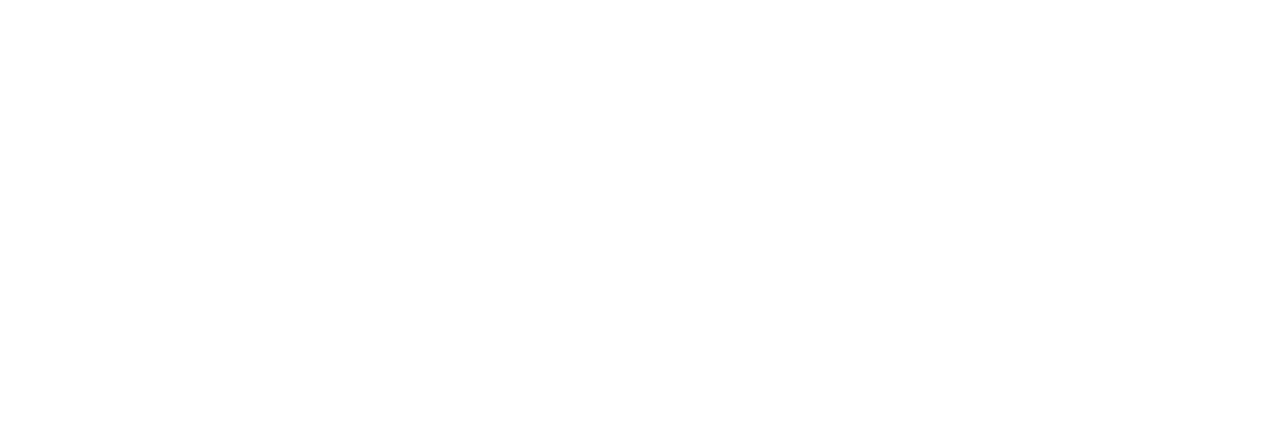
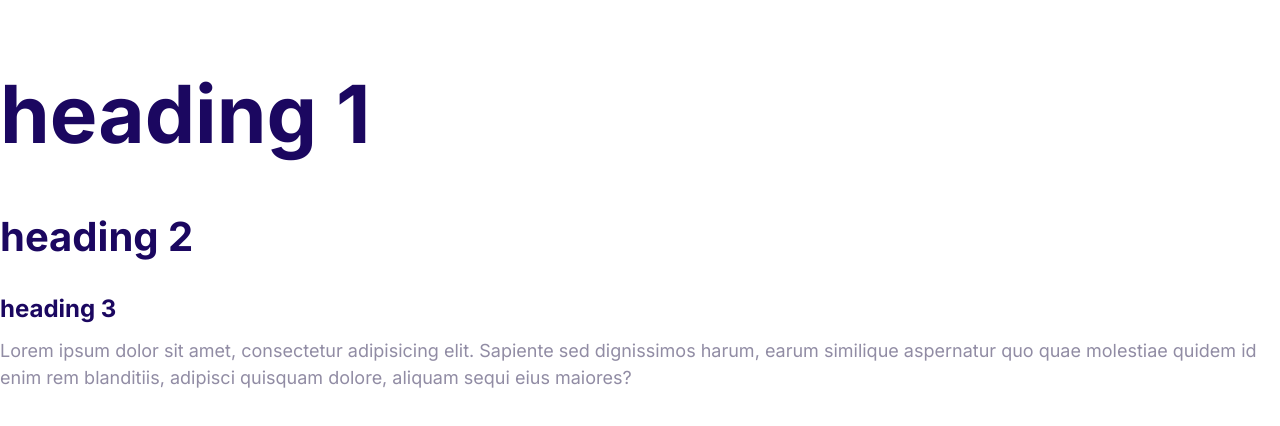
Before and after one commit to alexcammeraat/First-website-build, a plain HTML site: page index.html in a window 1280 px wide. Drawn offline with Linux system fonts and the light colour scheme.

Commit message:
Define the styles for the fonts

```diff
--- a/CSS/stylesheet.css
+++ b/CSS/stylesheet.css
@@ -6,4 +6,55 @@
     --color-Accent:#ff3400 ;
     --color-Heading: #1b0760 ;
     --color-text: #918ca4 ;
+
 }
+
+/* typography */
+html {
+    font-size: 62.5%;
+}
+
+body {
+    font-family: Inter, arial, Arial, Helvetica, sans-serif;
+    color: var(--color-text);
+    font-size: 2.4rem;
+    line-height: 1.5;
+}
+
+h1, h2, h3 {
+    color: var(--color-Heading);
+    margin-bottom: 1rem;
+}
+
+h1 {
+font-size: 7rem;
+}
+
+h2{
+    font-size: 4rem;
+}
+
+h3{
+    font-size: 3rem;
+    margin-bottom: 1rem;
+}
+
+p{
+    margin-top: 0;
+}
+
+@media screen and (min-width:1024px) {
+    body {
+        font-size: 1.8rem;
+    }
+    h1{
+        font-size: 8rem;
+    }
+    h2{
+        font-size: 4rem;
+    }
+    h3 {
+        font-size: 2.4rem;
+    }
+
+}
--- a/index.html
+++ b/index.html
@@ -5,10 +5,16 @@
     <meta http-equiv="X-UA-Compatible" content="IE=edge">
     <meta name="viewport" content="width=device-width, initial-scale=1.0">
     <title>Document</title>
+    <link rel="preconnect" href="https://fonts.googleapis.com">
+<link rel="preconnect" href="https://fonts.gstatic.com" crossorigin>
+<link href="https://fonts.googleapis.com/css2?family=Inter:wght@400;700&display=swap" rel="stylesheet">
     <link rel="stylesheet" href="CSS/normalize.css">
     <link rel="stylesheet" href="CSS/stylesheet.css">
 </head>
 <body>
-
+    <h1>heading 1</h1>
+    <h2>heading 2</h2>
+    <h3>heading 3</h3>
+    <P>Lorem ipsum dolor sit amet, consectetur adipisicing elit. Sapiente sed dignissimos harum, earum similique aspernatur quo quae molestiae quidem id enim rem blanditiis, adipisci quisquam dolore, aliquam sequi eius maiores?</P>
 </body>
 </html>
```
